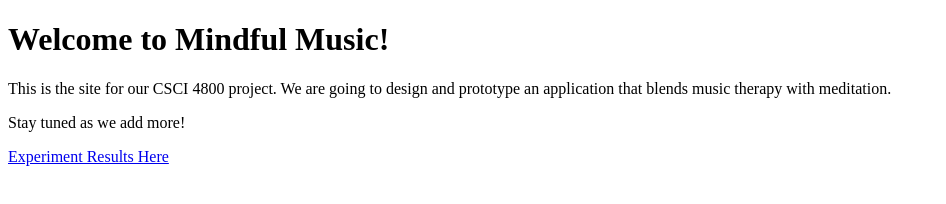
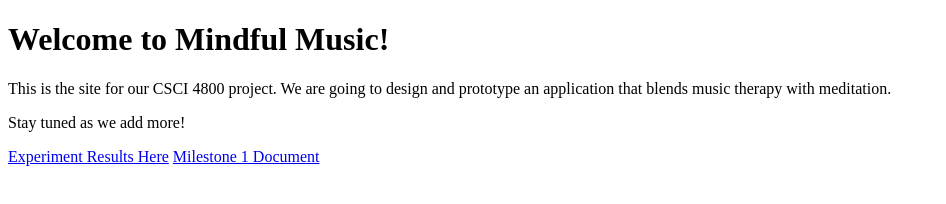
Before and after one commit to samuelpbowman/mindful-music-site, a plain HTML site: page index.html in a window 1280 px wide. Shown: the whole page, without its empty margins (0-946 px from the left). Drawn offline with Linux system fonts and the light colour scheme.

Commit message:
Added milestone1 doc

```diff
--- a/index.html
+++ b/index.html
@@ -9,5 +9,6 @@
   <p>This is the site for our CSCI 4800 project. We are going to design and prototype an application that blends music therapy with meditation.</p>
   <p>Stay tuned as we add more!</p>
 	<a href="Milestone1_experiments.html">Experiment Results Here</a>
+	 <a href="https://docs.google.com/document/d/1kSgFPfPTcCTyyEZL8WlSKrV7-KzTWzMWmG04W-6R8vA/edit?usp=sharing">Milestone 1 Document</a>
  </body>
 </html>
```
